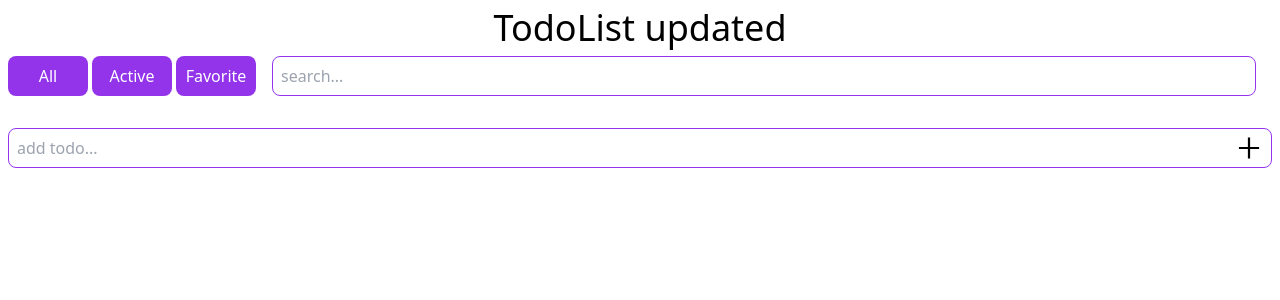
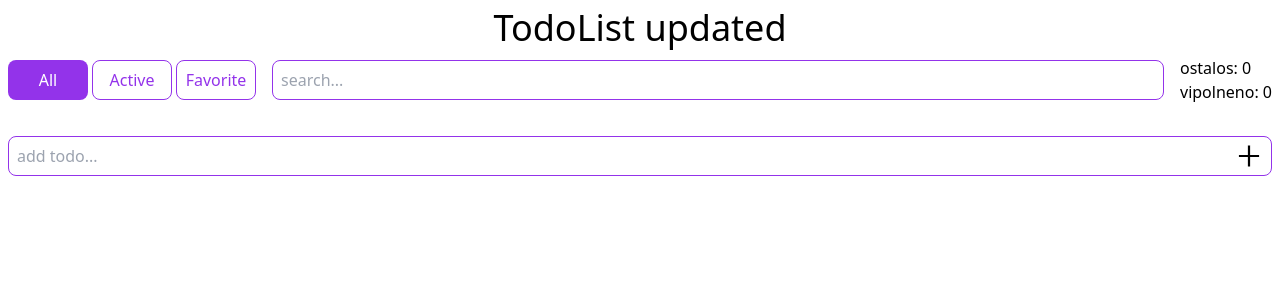
Before and after one commit to amantaysv/js-04-todolist, a React (Vite) app: page / in a window 1280 px wide. Shown: the top 300 px of the page. Built offline with nearby package versions, Linux system fonts and the light colour scheme.

Commit message:
status btns

```diff
--- a/src/App.jsx
+++ b/src/App.jsx
@@ -22,6 +22,14 @@ export const App = () => {
   // стейт для поиска .
   const [searchTodo, setSearchTodo] = useState('')
 
+  // стейт для кнопок сортировки
+  const [sortButton, setSortButton] = useState('all')
+  console.log("App ~ sortButton:", sortButton)
+
+  const onSortButtonHandler = (value) => {
+    setSortButton(value)
+  }
+
   // функиця которая меняет стейт при вводе данных в инпут
   const todoNameHandler = (event) => {
     setTodoName(event.target.value)
@@ -30,6 +38,8 @@ export const App = () => {
   // функция которая добавляет в массив тудушек, одну тудушку
   const addTodoHandler = (event) => {
     event.preventDefault()
+
+    if(todoName.length === 0) return
 
     setTodos([
       // все что было до этого в массиве
@@ -88,18 +98,21 @@ export const App = () => {
   // const [isHovered, setIsHovered] = useState(false)
   // console.log('App ~ isHovered:', isHovered)
 
+  const sortButtonActiveStyle = 'bg-purple-600 text-white border-transparent hover:text-white'
+  const sortButtonCommonStyle = 'bg-transparent text-purple-600 border-purple-600 hover:text-white'
+
   return (
     <div className='container mx-auto p-2'>
       <h1 className='text-4xl text-center mb-2'>TodoList updated</h1>
       <div className='flex justify-between items-center gap-4 mb-4'>
         <div className='flex gap-1'>
-          <button className='min-w-[80px] h-10 px-2 py-1 bg-purple-600 hover:bg-purple-700 text-white rounded-lg capitalize transition-colors duration-300'>
+          <button onClick={() => onSortButtonHandler('all')} className={`min-w-[80px] h-10 px-2 py-1 ${sortButton === 'all' ? sortButtonActiveStyle : sortButtonCommonStyle} border border-solid hover:bg-purple-700 rounded-lg capitalize transition-colors duration-300`}>
             all
           </button>
-          <button className='min-w-[80px] h-10 px-2 py-1 bg-purple-600 hover:bg-purple-700 text-white rounded-lg capitalize transition-colors duration-300'>
+          <button onClick={() => onSortButtonHandler('active')} className={`min-w-[80px] h-10 px-2 py-1 ${sortButton === 'active' ? sortButtonActiveStyle : sortButtonCommonStyle} border border-solid hover:bg-purple-700 rounded-lg capitalize transition-colors duration-300`}>
             active
           </button>
-          <button className='min-w-[80px] h-10 px-2 py-1 bg-purple-600 hover:bg-purple-700 text-white rounded-lg capitalize transition-colors duration-300'>
+          <button onClick={() => onSortButtonHandler('favorite')} className={`min-w-[80px] h-10 px-2 py-1 ${sortButton === 'favorite' ? sortButtonActiveStyle : sortButtonCommonStyle} border border-solid hover:bg-purple-700 rounded-lg capitalize transition-colors duration-300`}>
             favorite
           </button>
         </div>
@@ -111,11 +124,23 @@ export const App = () => {
             onChange={searchHandler}
           />
         </div>
-        <div className=''></div>
+        <div className=''>
+          <p>ostalos: {todos.filter(todo => !todo.isCompleted).length}</p>
+          <p>vipolneno: {todos.filter(todo => todo.isCompleted).length}</p>
+        </div>
       </div>
       <ul className='flex flex-col mb-4'>
         {todos
           .filter((todo) => todo.todoName.includes(searchTodo))
+          .filter(todo => {
+            if (sortButton === 'active') {
+              return !todo.isCompleted
+            }
+            if (sortButton === 'favorite') {
+              return todo.isFavorite
+            }
+            return todo
+          })
           .map((todo) => (
             <li className='flex justify-between items-center' key={todo.id}>
               <span
```
Also changed, not shown: src/components/Header.jsx (added).
